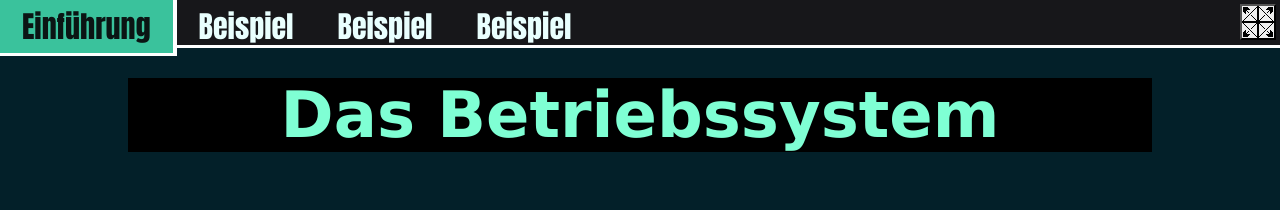
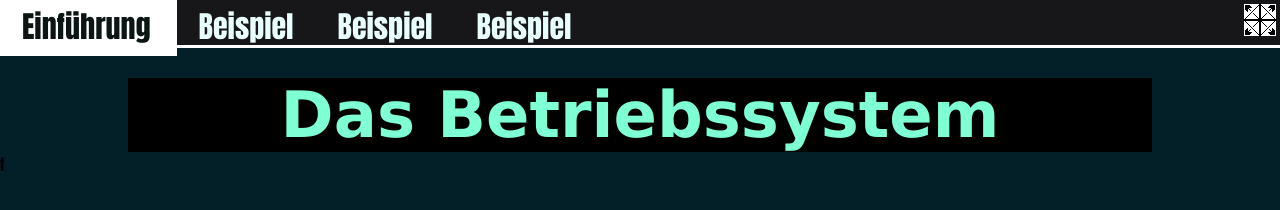
Before and after one commit to chaosFaktor/openpad, a plain HTML site: page guides/os.html in a window 1280 px wide. Drawn offline with Linux system fonts and the light colour scheme.

Commit message:
Dropdown-Menus

```diff
--- a/css/topBar.css
+++ b/css/topBar.css
@@ -29,6 +29,21 @@
     border-style: solid;
 
 }
+.topdiv .imp:hover{
+    float: left;
+    padding: 4px 22px;
+    font-size: 30px;
+    font-weight: 600;
+    text-align: center;
+    color:rgb(11, 21, 20);
+    text-decoration: none;
+    background-color: rgb(255, 255, 255);
+    border: 0px;
+    border-bottom: 3px;
+    border-right: 4px;
+    border-color: white;
+    border-style: solid;
+}
 .topdiv a {
     float: left;
     padding: 4px 22px;
@@ -37,11 +52,56 @@
     color:rgb(233, 255, 254);
     text-decoration: none;
     background-color: rgba(0, 0, 0, 0);
+
 }
-.topdiv .dropdownlogo {
+.topdiv a:hover {
+    float: left;
+    padding: 4px 22px;
+    font-size: 30px;
+    text-align: center;
+    color:rgb(1, 1, 1);
+    text-decoration: none;
+    background-color: rgb(255, 255, 255);
+    border:0px;
+    border-bottom: 3px;
+    border-style: solid;
+    border-color: white;
+
+}
+.dropdownlogo{
+    float:right;
+
+
+}
+.topdiv .dropdownlogobtn {
     float: right;
+    background-color: white;
     padding: 16px 16px;
     margin: 4px;
     background-image: url("../images/ChaosSphere.png");
+    cursor: pointer;
 
 }
+.topdiv .dropdownlogobtn:hover {
+    float: right;
+    background-color: rgb(193, 193, 193);
+    padding: 16px 16px;
+    margin: 4px;
+    background-image: url("../images/ChaosSphereInverted.png");
+    cursor: pointer;
+
+}
+.topdiv .dropdownlogocnt{
+
+
+    float:right;
+    background-color: #000000cd;
+    color: white;
+    min-width: 180px;
+    box-shadow: 0px 8px 16px 0px rgba(0,0,0,0.2);
+    z-index: 1;
+}
+
+.hide {
+    display:none;
+}
--- a/guides/os.html
+++ b/guides/os.html
@@ -7,7 +7,14 @@
     <link rel="stylesheet" type="text/css" href="./../css/paragraphs.css" />
     <link rel="stylesheet" txpe="text/css" href="./../css/topBar.css" />
     <link rel="stylesheet" type="text/css" href="./../css/basic.css" />
-</head>
+
+
+    <script type="text/javascript" src="./../js/dropdown.js">
+        function toggleLogoDropCall() {
+            console.log('Working')
+            toggleLogoDrop();
+        }
+    </script>
 
     <style>
         body{
@@ -18,6 +25,12 @@
     </style>
 
 
+</head>
+
+
+
+
+
 
 <body>
     <div class="topdiv">
@@ -25,7 +38,14 @@
         <a href="">Beispiel</a>
         <a href="">Beispiel</a>
         <a href="">Beispiel</a>
-        <button onclick="toggleTopDropdown()" class="dropdownlogo">
+        <div class="dropdownlogo chaosSphereNormal" id="logoDropLogo">
+            <div onclick="toggleLogoDrop()" class="dropdownlogobtn"></div>
+            <br>
+            <div id="logoDropCnt" class="dropdownlogocnt hide">
+                <h1>Hallo</h1>
+            </div>
+        </div>
+
     </div>
 
     <div class="container">
@@ -37,3 +57,7 @@
 
 
 </body>
+
+
+
+f
--- a/js/dropdown.js
+++ b/js/dropdown.js
@@ -0,0 +1,7 @@
+
+
+//   Toggle Logo dropdown-Menu
+function toggleLogoDrop() {
+    console.log('Droppin the list')
+    document.getElementById('logoDropCnt').classList.toggle('hide');
+}
```
Also changed, not shown: css/basic.css (line endings or trailing spaces). Lines whose indentation alone changed are shown as unchanged.
